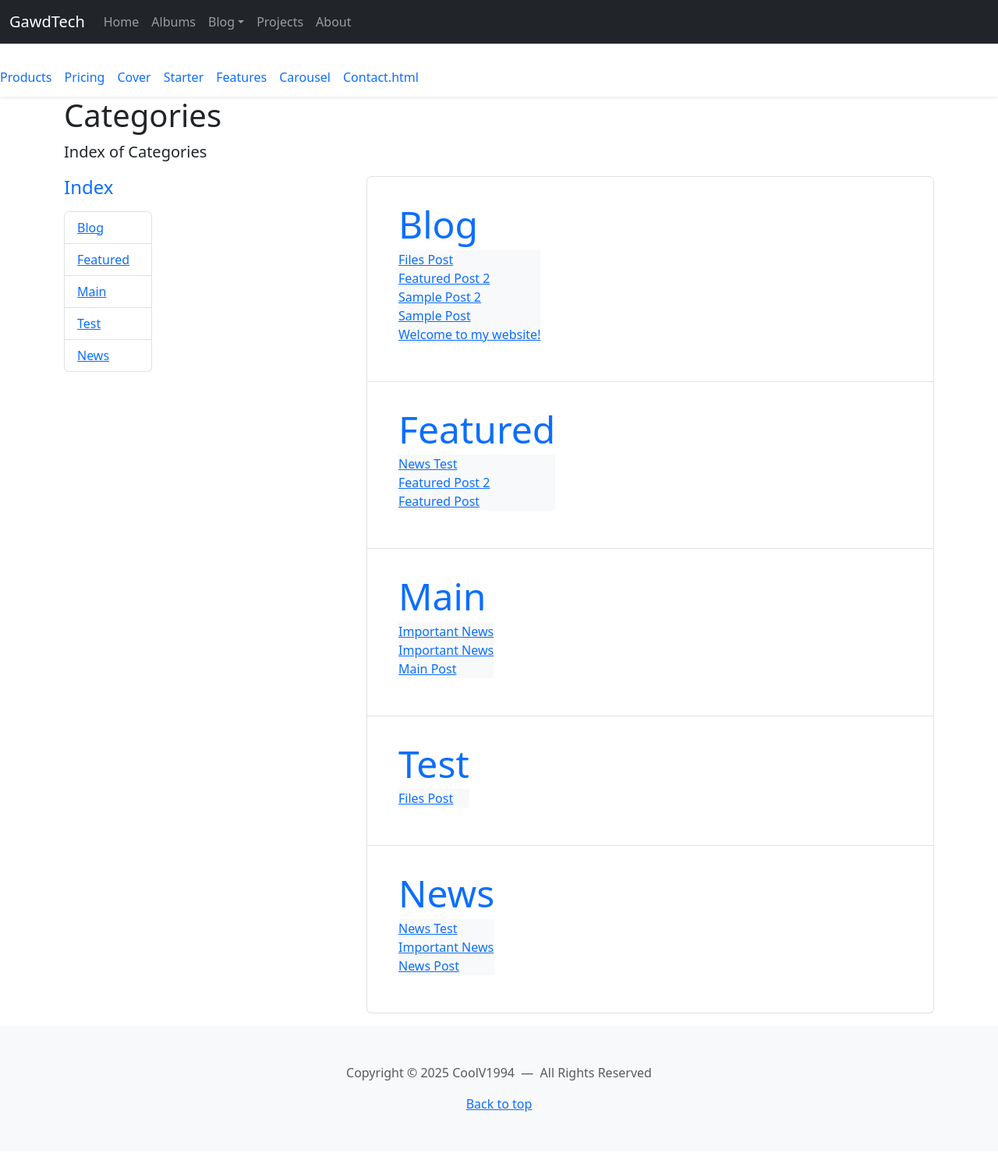
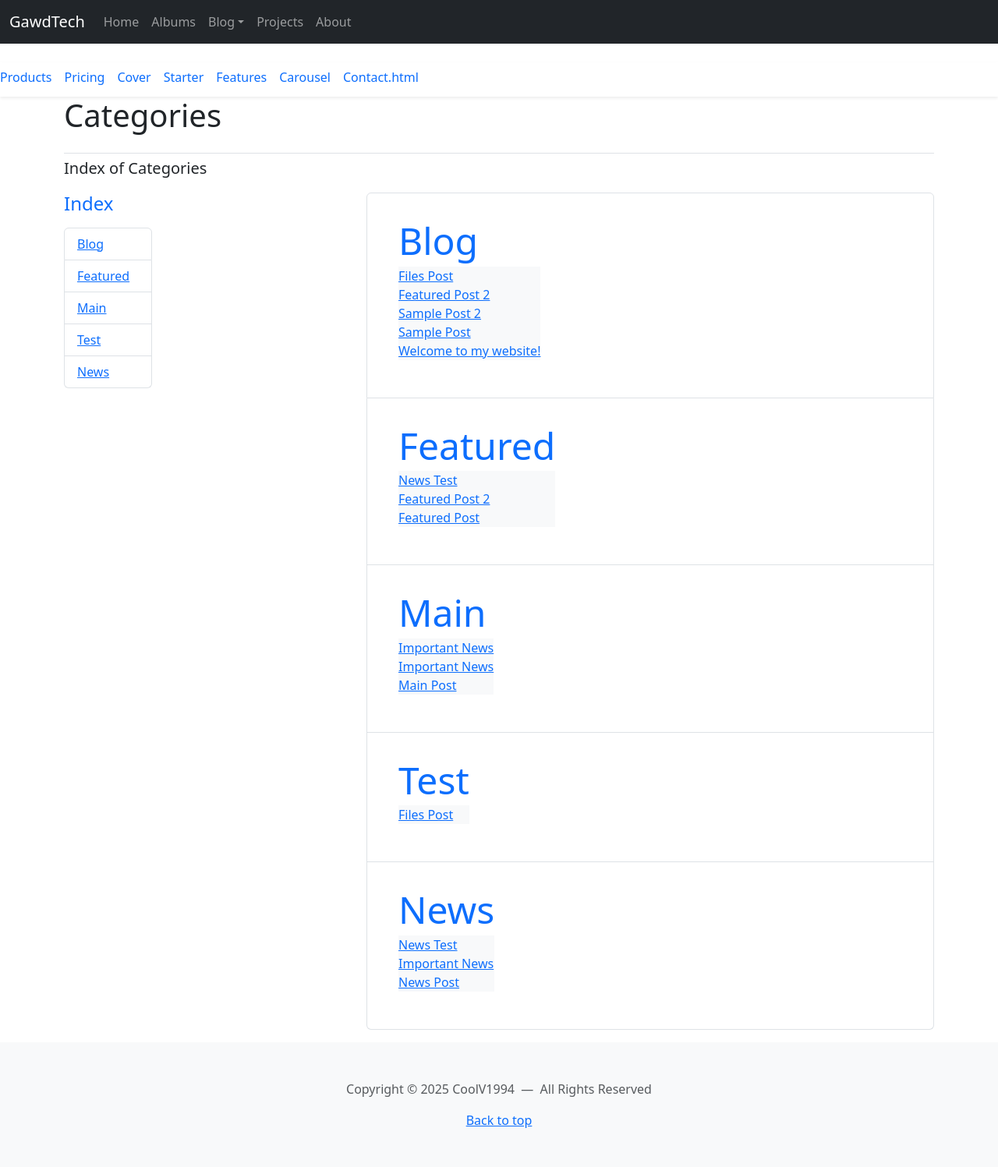
Before and after one commit to CoolV1994/Template-Bootstrap-5, a Jekyll site: the page built from categories.html, in a window 1280 px wide. Shown: the whole page at 78% size. Built offline with Jekyll 4.4.1, drawn with Linux system fonts in a browser that asks for light colours; before the commit the page ends 1476 px from its top, so only the background shows below that.

Commit message:
Update page.html

```diff
--- a/_layouts/page.html
+++ b/_layouts/page.html
@@ -2,8 +2,10 @@
 layout: default
 ---
 
-<h1>{{ page.title }}</h1>
+<h1 class="mb-1 pb-4 border-bottom">{{ page.title }}</h1>
+{% if page.excerpt %}
 <p class="fs-5 col-md-8">{{ page.excerpt }}</p>
+{% endif %}
 
 <!-- <hr class="col-3 col-md-2 mb-5"> -->
 
```
